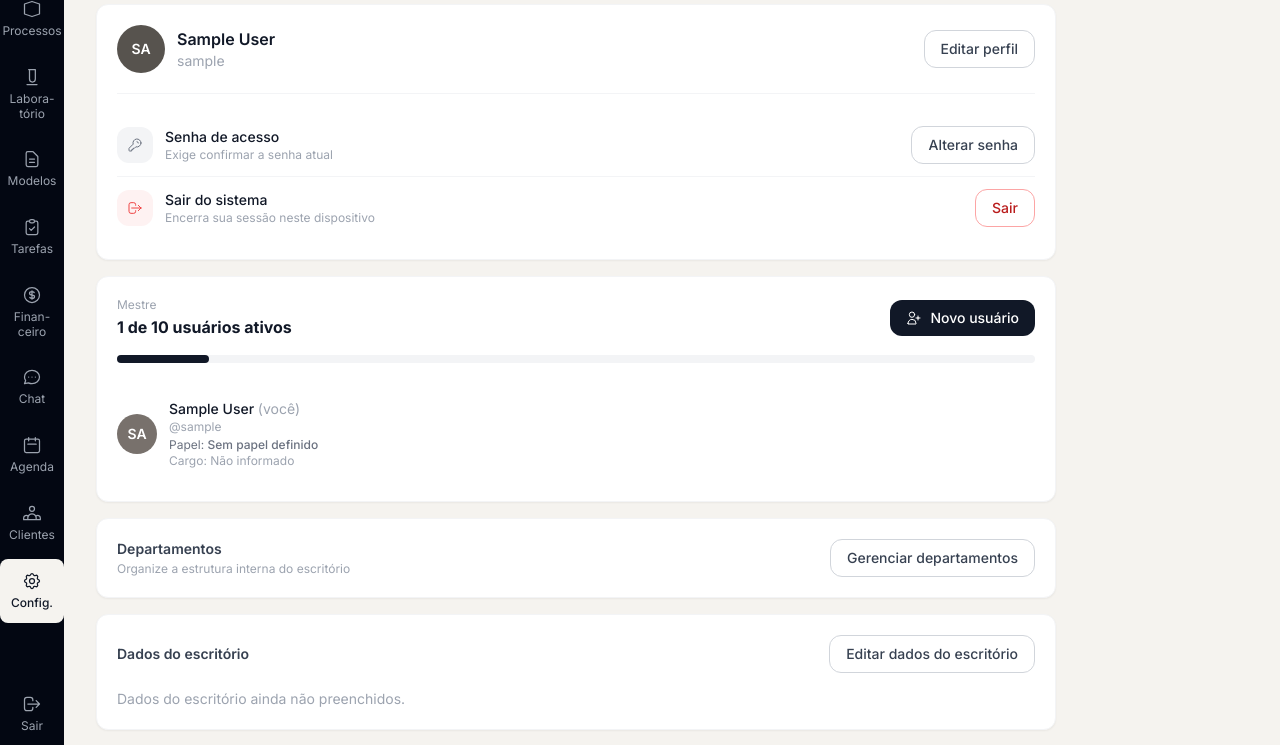
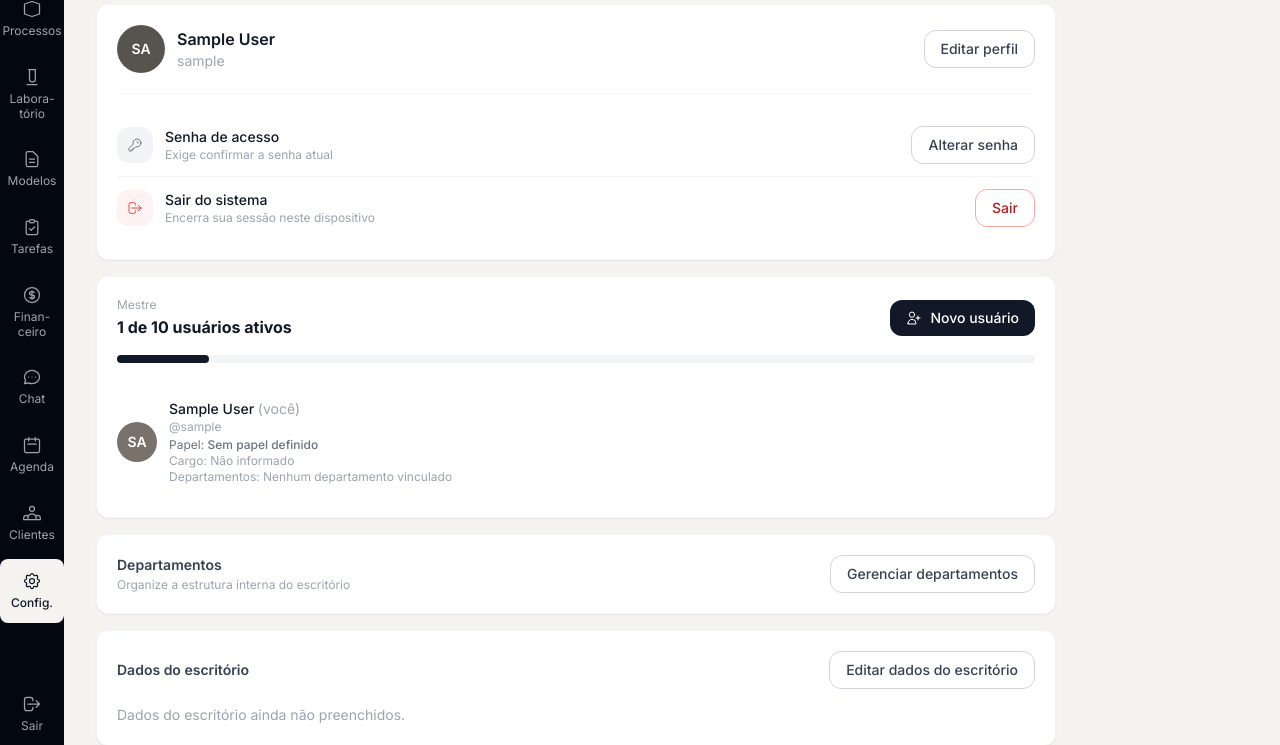
Before and after one commit to BrenoAlcaraz/alenziTech_sistemaAdvocacia, a Django app: page /configuracoes/ in a window 1280 px wide. Shown: the part 165-910 px from the top of the page. Run offline with Django 5.2, Linux system fonts and the light colour scheme; the visitor is signed in with stand-in values (Sample User, id 1); data comes from the database, SQL or seed files in the repository; parts of the project's set-up code (start-up, migrations or seed data) failed here and were passed over.

Commit message:
feat(configuracoes): exibir departamentos dos usuarios
Co-Authored-By: Claude Sonnet 4.6 <noreply@anthropic.com>

```diff
--- a/apps/configuracoes/views.py
+++ b/apps/configuracoes/views.py
@@ -26,7 +26,11 @@ def index(request):
     usuarios = (
         User.objects.filter(is_active=True)
         .select_related("perfil")
-        .prefetch_related("groups")
+        .prefetch_related(
+            "groups",
+            "membros_departamento",
+            "membros_departamento__departamento",
+        )
         .order_by("first_name", "last_name", "username")
     )
     usuarios_ativos = usuarios.count()
@@ -34,10 +38,16 @@ def index(request):
     usuarios_contexto = []
     for usuario in usuarios:
         grupo = obter_papel_principal_usuario(usuario)
+        membros_departamento = [
+            membro
+            for membro in usuario.membros_departamento.all()
+            if membro.ativo and membro.departamento.ativo
+        ]
         usuarios_contexto.append({
             "usuario": usuario,
             "papel": grupo.name if grupo else "",
             "papel_nome": nome_legivel_grupo(grupo.name) if grupo else "Sem papel definido",
+            "membros_departamento": membros_departamento,
         })
 
     configuracao_escritorio = _obter_configuracao_escritorio()
--- a/templates/configuracoes/index.html
+++ b/templates/configuracoes/index.html
@@ -106,6 +106,16 @@
             Cargo:
             {% if u.perfil and u.perfil.cargo %}{{ u.perfil.cargo }}{% else %}Não informado{% endif %}
           </p>
+          <p class="text-xs text-gray-400">
+            Departamentos:
+            {% if item.membros_departamento %}
+              {% for membro in item.membros_departamento %}
+                {{ membro.departamento.nome }}{% if membro.eh_gerente %} <span class="text-amber-600">(gerente)</span>{% endif %}{% if not forloop.last %}, {% endif %}
+              {% endfor %}
+            {% else %}
+              <span class="italic">Nenhum departamento vinculado</span>
+            {% endif %}
+          </p>
         </div>
         <div class="flex items-center gap-2">
           {% if u != request.user %}
```
